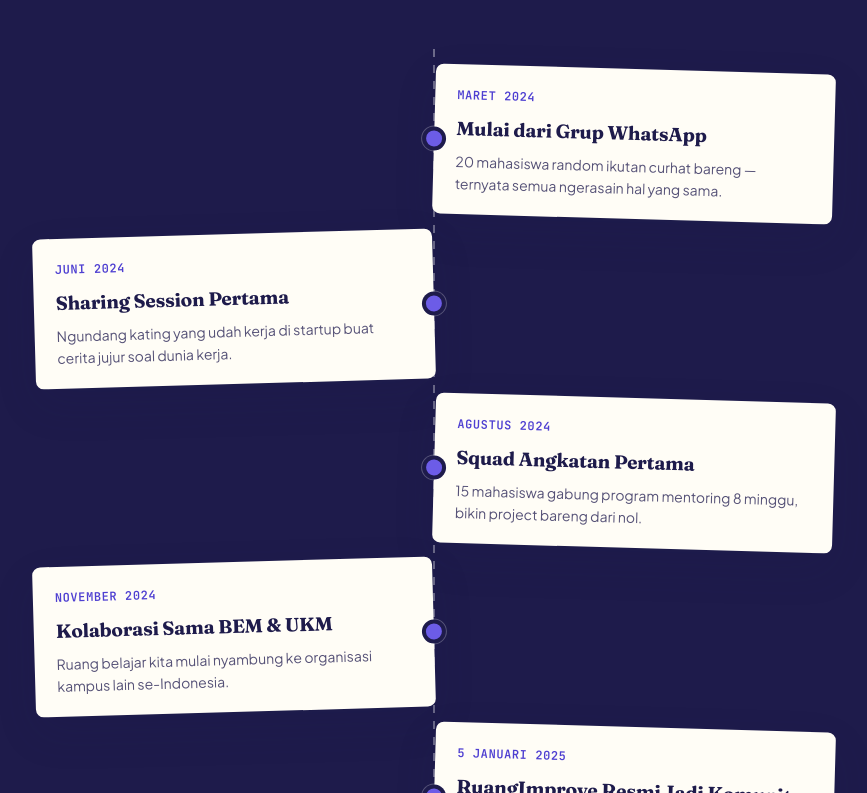
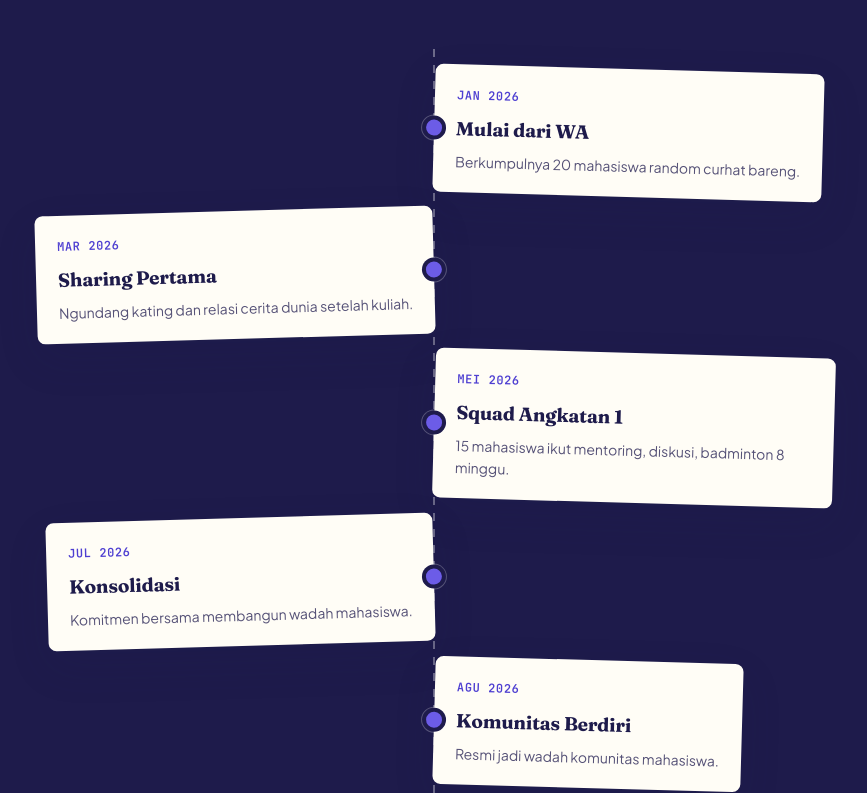
Before and after one commit to Dhyoga/ruangimprove, a Nuxt app: page /1 in a window 1280 px wide. Shown: the part 2707-3500 px from the top of the page, without its empty margins (206-1073 px from the left). Built offline with nearby package versions, Linux system fonts and the light colour scheme.

Commit message:
fix: update quiz copy and journey timeline

```diff
--- a/app/components/JourneySection.vue
+++ b/app/components/JourneySection.vue
@@ -25,29 +25,29 @@
 <script setup lang="ts">
 const milestones = [
   {
-    date: 'Maret 2024',
-    title: 'Mulai dari Grup WhatsApp',
-    desc: '20 mahasiswa random ikutan curhat bareng — ternyata semua ngerasain hal yang sama.'
+    date: 'Jan 2026',
+    title: 'Mulai dari WA',
+    desc: 'Berkumpulnya 20 mahasiswa random curhat bareng.'
   },
   {
-    date: 'Juni 2024',
-    title: 'Sharing Session Pertama',
-    desc: 'Ngundang kating yang udah kerja di startup buat cerita jujur soal dunia kerja.'
+    date: 'Mar 2026',
+    title: 'Sharing Pertama',
+    desc: 'Ngundang kating dan relasi cerita dunia setelah kuliah.'
   },
   {
-    date: 'Agustus 2024',
-    title: 'Squad Angkatan Pertama',
-    desc: '15 mahasiswa gabung program mentoring 8 minggu, bikin project bareng dari nol.'
+    date: 'Mei 2026',
+    title: 'Squad Angkatan 1',
+    desc: '15 mahasiswa ikut mentoring, diskusi, badminton 8 minggu.'
   },
   {
-    date: 'November 2024',
-    title: 'Kolaborasi Sama BEM & UKM',
-    desc: 'Ruang belajar kita mulai nyambung ke organisasi kampus lain se-Indonesia.'
+    date: 'Jul 2026',
+    title: 'Konsolidasi',
+    desc: 'Komitmen bersama membangun wadah mahasiswa.'
   },
   {
-    date: '5 Januari 2025',
-    title: 'RuangImprove Resmi Jadi Komunitas',
-    desc: 'Legit jadi wadah nasional buat mahasiswa yang pengen naik level bareng-bareng.'
+    date: 'Agu 2026',
+    title: 'Komunitas Berdiri',
+    desc: 'Resmi jadi wadah komunitas mahasiswa.'
   }
 ]
 </script>
--- a/app/i18n/id.json
+++ b/app/i18n/id.json
@@ -56,7 +56,7 @@
   },
   "quiz": {
     "eyebrow": "Quiz · 45 detik",
-    "introTitle": "Kamu Jenis Pendiri yang Mana?",
+    "introTitle": "Kamu Jenis Founder yang Mana?",
     "introSub": "Jawab 7 pertanyaan singkat dan cari tahu apakah kamu seorang Hacker, Hipster, atau Hustler.",
     "start": "Mulai",
     "nameEmailTitle": "Siapa nama dan email kamu?",
@@ -67,7 +67,7 @@
     "resultTitle": "Hasil Kamu",
     "resultYouAre": "Kamu adalah {title}!",
     "resultHybrid": "Kamu tipe campuran: {types}",
-    "shareText": "Saya adalah {title}! Jenis pendiri apa kamu?",
+    "shareText": "Saya adalah {title}! Jenis founder apa kamu?",
     "hacker": {
       "title": "Hacker",
       "desc": "Hacker mengembangkan teknologi baru untuk bisnis, membuat prototipe produk, dan bekerja pada pengembangan produk."
```
